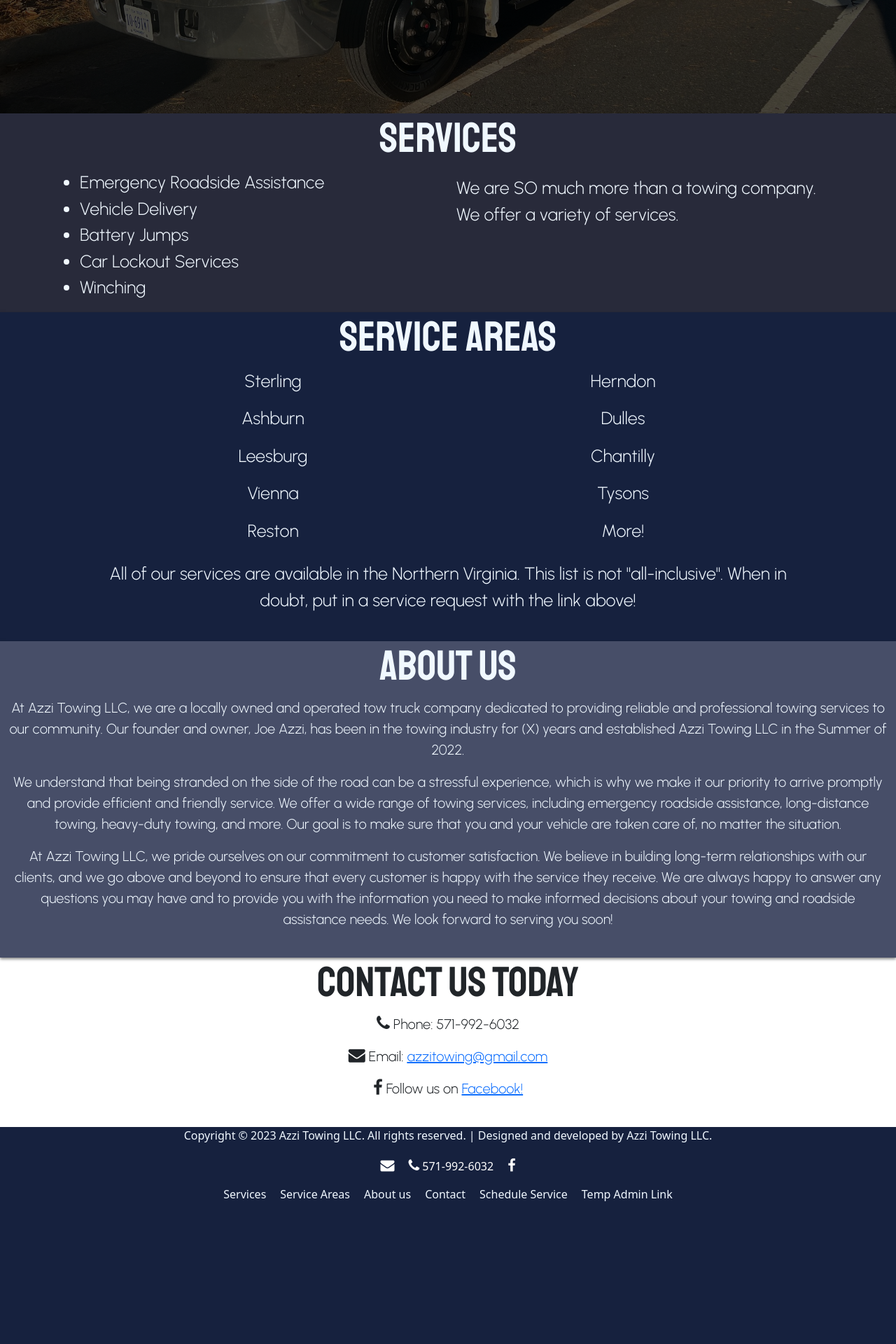
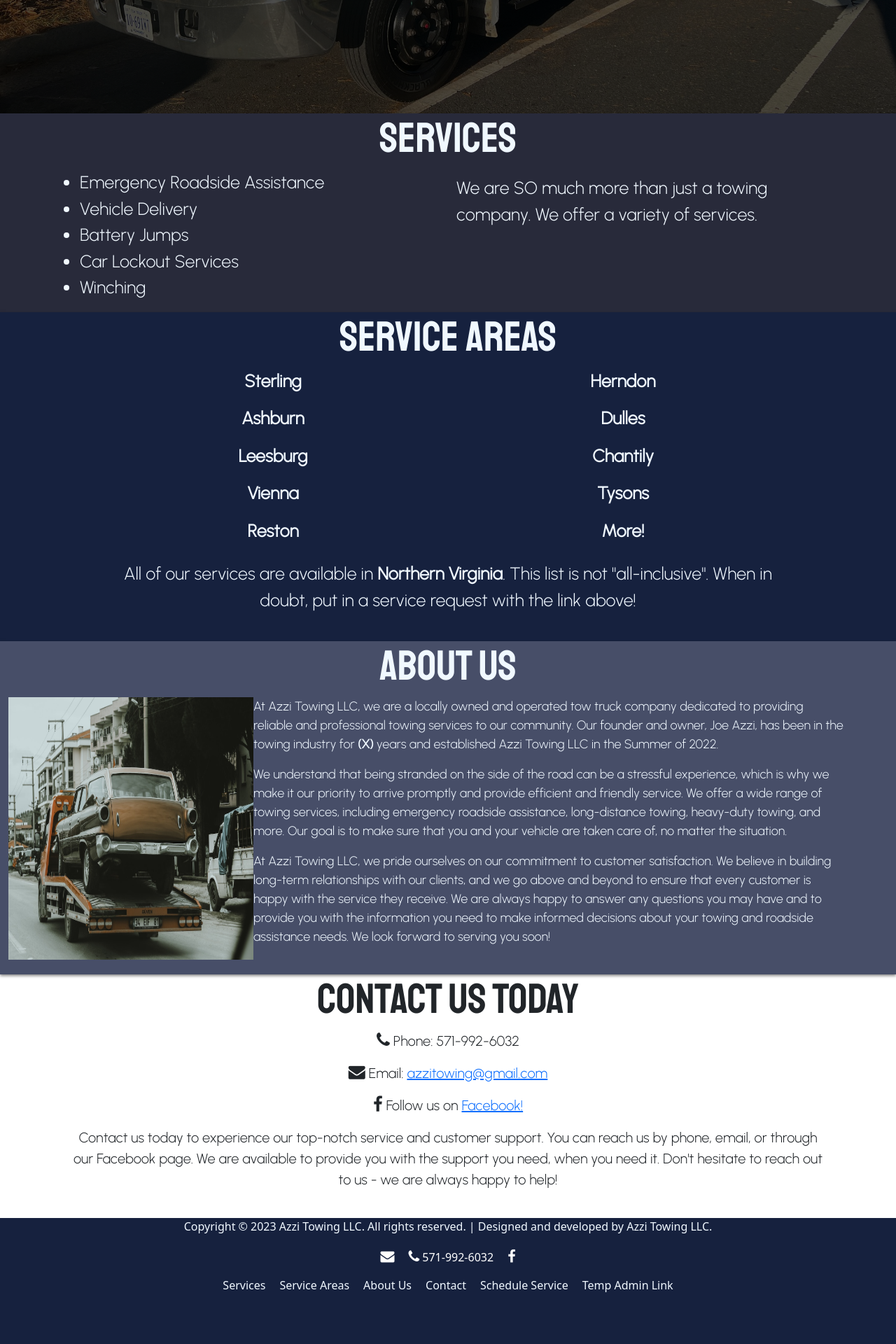
Before and after one commit to jamesbeegen/azziTowing, a Flask app: page / in a window 1280 px wide. Shown: the part 689-2609 px from the top of the page at 70% size. Before the commit the page ends 2405 px from the top, so only its background shows below. Run offline with Flask 2, Linux system fonts and the light colour scheme.

Commit message:
Front-end changes

```diff
--- a/static/css/styles.css
+++ b/static/css/styles.css
@@ -148,3 +148,17 @@ ul li{
     color:purple;
     text-decoration: underline;
   }
+
+  .text-aboutus {
+    font-family: 'Urbanist';
+    font-size: 18px;
+    float: 'right';
+    padding-right: 5%;
+  }
+
+  .text-contactus {
+    font-family: 'Urbanist';
+    font-size: 20px;
+    padding-left: 8%;
+    padding-right: 8%
+  }
--- a/templates/base.html
+++ b/templates/base.html
@@ -71,7 +71,7 @@
                 <ul class="nav-list">
                     <li><a class="nav-link" href="/#services">Services</a></li>
                     <li><a class="nav-link" href="/#service-areas">Service Areas</a></li>
-                    <li><a class="nav-link" href="/#about">About us</a></li>
+                    <li><a class="nav-link" href="/#about">About Us</a></li>
                     <li><a class="nav-link" href="/#contact">Contact</a></li>
                     <li><a class="nav-link" href="/schedule">Schedule Service</a></li>
                     <li><a class="nav-link" href="/joeazzi">Temp Admin Link</a></li>
--- a/templates/index.html
+++ b/templates/index.html
@@ -26,7 +26,7 @@
                     </ul>
                 </div>
                 <div class="col-lg">
-                    <p class="list-main mt-2">We are SO much more than a towing company. We offer a variety of services.</p>
+                    <p class="list-main mt-2">We are SO much more than just a towing company. We offer a variety of services.</p>
                 </div>
             </div>
         </div>
@@ -37,27 +37,27 @@
             <h1 class="text-center" style="font-family: 'Staatliches'; font-size: 60px">Service Areas</h1>
         </div>
         <div class="row justify-content-center list-row">
-            <div class="col"><p class="list-main">Sterling</p></div>
-            <div class="col"><p class="list-main">Herndon</p></div>
+            <div class="col"><p class="list-main"><b>Sterling</b></p></div>
+            <div class="col"><p class="list-main"><b>Herndon</b></p></div>
         </div>
         <div class="row justify-content-center list-row">
-            <div class="col"><p class="list-main">Ashburn</p></div>
-            <div class="col"><p class="list-main">Dulles</p></div>
+            <div class="col"><p class="list-main"><b>Ashburn</b></p></div>
+            <div class="col"><p class="list-main"><b>Dulles</b></p></div>
         </div>
         <div class="row justify-content-center list-row">
-            <div class="col"><p class="list-main">Leesburg</p></div>
-            <div class="col"><p class="list-main">Chantilly</p></div>
+            <div class="col"><p class="list-main"><b>Leesburg</b></p></div>
+            <div class="col"><p class="list-main"><b>Chantily</b></p></div>
         </div>
         <div class="row justify-content-center list-row">
-            <div class="col"><p class="list-main">Vienna</p></div>
-            <div class="col"><p class="list-main">Tysons</p></div>
+            <div class="col"><p class="list-main"><b>Vienna</b></p></div>
+            <div class="col"><p class="list-main"><b>Tysons</b></p></div>
         </div>
         <div class="row justify-content-center list-row">
-            <div class="col"><p class="list-main">Reston</p></div>
-            <div class="col"><p class="list-main">More!</p></div>
+            <div class="col"><p class="list-main"><b>Reston</b></p></div>
+            <div class="col"><p class="list-main"><b>More!</b></p></div>
         </div>
         <div class="row justify-content-center list-row">
-            <p style="font-family: 'Urbanist'; font-size: 25px" class="mt-2">All of our services are available in the Northern Virginia. This list is not "all-inclusive". When in doubt, put in a service request with the link above!</p>
+            <p style="font-family: 'Urbanist'; font-size: 25px" class="mt-2">All of our services are available in <b>Northern Virginia</b>. This list is not "all-inclusive". When in doubt, put in a service request with the link above!</p>
         </div>
         <br>
     </div>
@@ -65,11 +65,13 @@
         <div class="row justify-content-center">
             <div class="col">
                 <h1 class="text-center" style="font-family: 'Staatliches'; font-size: 60px">About Us</h1>
-                <p class="text-center" style="font-family: 'Urbanist'; font-size: 20px">At Azzi Towing LLC, we are a locally owned and operated tow truck company dedicated to providing reliable and professional towing services to our community. Our founder and owner, Joe Azzi, has been in the towing industry for (X) years and established Azzi Towing LLC in the Summer of 2022.</p>
-                <p class="text-center" style="font-family: 'Urbanist'; font-size: 20px">We understand that being stranded on the side of the road can be a stressful experience, which is why we make it our priority to arrive promptly and provide efficient and friendly service. We offer a wide range of towing services, including emergency roadside assistance, long-distance towing, heavy-duty towing, and more. Our goal is to make sure that you and your vehicle are taken care of, no matter the situation. </p>
-                <p class="text-center" style="font-family: 'Urbanist'; font-size: 20px">At Azzi Towing LLC, we pride ourselves on our commitment to customer satisfaction. We believe in building long-term relationships with our clients, and we go above and beyond to ensure that every customer is happy with the service they receive. We are always happy to answer any questions you may have and to provide you with the information you need to make informed decisions about your towing and roadside assistance needs. We look forward to serving you soon!</p>
+                <img src="../images/tow-truck2.jpg" width="350" height="375" style="float:left">
+                <p class="text-aboutus" > At Azzi Towing LLC, we are a locally owned and operated tow truck company dedicated to providing reliable and professional towing services to our community. Our founder and owner, Joe Azzi, has been in the towing industry for <b>(X)</b> years and established Azzi Towing LLC in the Summer of 2022.</p>
+                <p class="text-aboutus"> We understand that being stranded on the side of the road can be a stressful experience, which is why we make it our priority to arrive promptly and provide efficient and friendly service. We offer a wide range of towing services, including emergency roadside assistance, long-distance towing, heavy-duty towing, and more. Our goal is to make sure that you and your vehicle are taken care of, no matter the situation. </p>
+                <p class="text-aboutus"> At Azzi Towing LLC, we pride ourselves on our commitment to customer satisfaction. We believe in building long-term relationships with our clients, and we go above and beyond to ensure that every customer is happy with the service they receive. We are always happy to answer any questions you may have and to provide you with the information you need to make informed decisions about your towing and roadside assistance needs. We look forward to serving you soon!</p>
                 <br>
             </div>
+        </div>
         </div>
     </div>
 
@@ -79,6 +81,8 @@
                 <p class="text-center" style="font-family: 'Urbanist'; font-size: 20px"> <i style="font-size:24px" class="fa">&#xf095;</i> Phone: 571-992-6032 </p>
                 <p class="text-center" style="font-family: 'Urbanist'; font-size: 20px"> <i style="font-size:24px" class="fa">&#xf0e0;</i> Email: <a href="mailto:azzitowing@gmail.com"> azzitowing@gmail.com </a> </p>
                 <p class="text-center" style="font-family: 'Urbanist'; font-size: 20px"> <i style="font-size:24px" class="fa">&#xf09a;</i> Follow us on <a href="https://www.facebook.com/profile.php?id=100087916009786" target="_blank">Facebook!</a> </p>
+                <p class="text-contactus"> Contact us today to experience our top-notch service and customer support. You can reach us by phone, email, or through our Facebook page. We are available to provide you with the support you need, when you need it. Don't hesitate to reach out to us - we are always happy to help!</p>
+
             </div>
         <br>
     </div>
--- a/templates/schedule.html
+++ b/templates/schedule.html
@@ -5,6 +5,7 @@
         <div class="row align-items-center">
             <div class="row justify-content-center">
                 <h1 class="text-center" style="font-family: 'Staatliches'; font-size: 90px">Schedule a Service</h1>
+                <p class= "text-center"> Our online scheduling form makes it easy to request the services you need. Simply fill out the form with your information and service request details, and we will quickly get back to you to confirm your appointment. Don't wait, book your appointment today!</p>
             </div>
             <div class="row justify-content-center">
                 <div class="col-xs-3">
```
